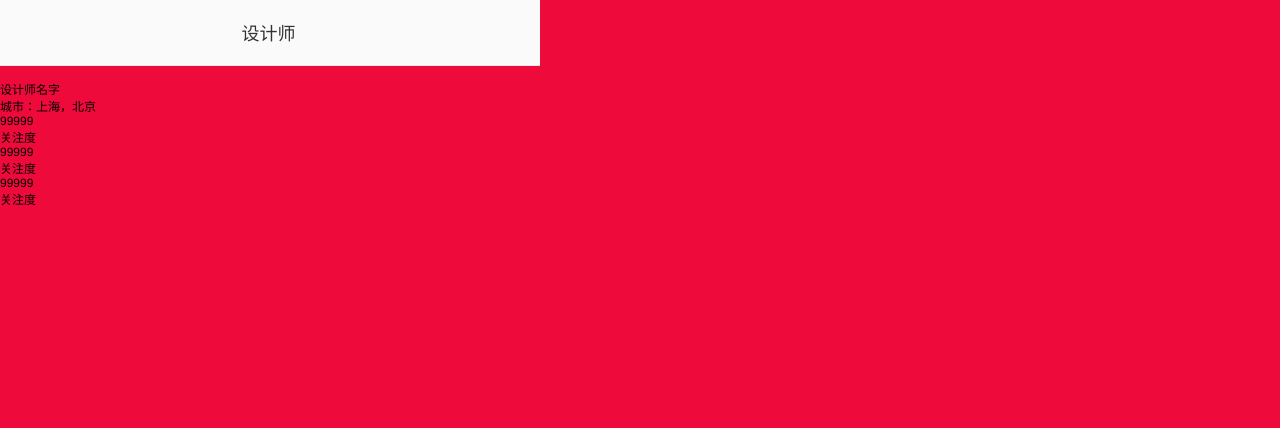
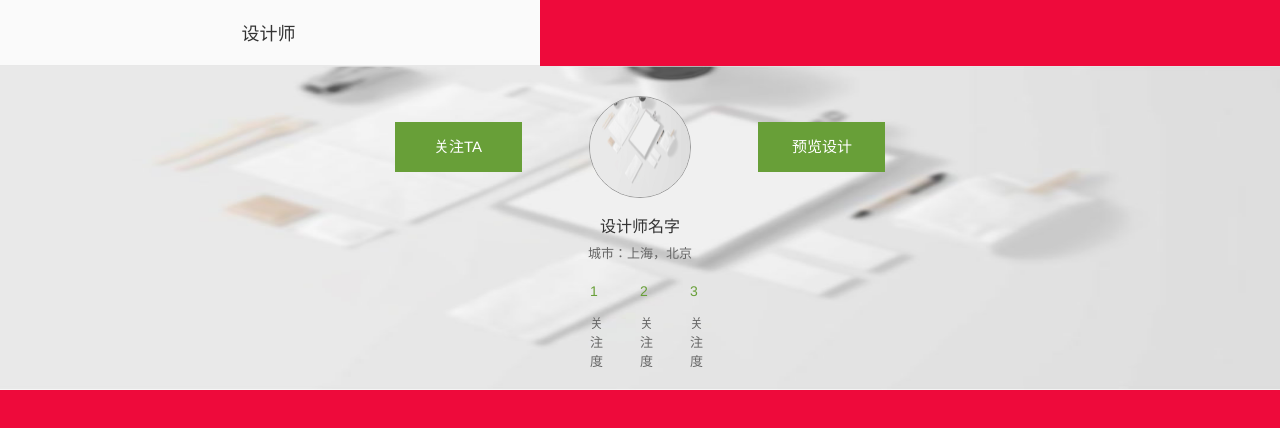
Before and after one commit to jcpplus/Flexible, a plain HTML site: page index.html in a window 1280 px wide. Drawn offline with Linux system fonts and the light colour scheme.

Commit message:
完善一小部分

```diff
--- a/assets/scss/_1080.scss
+++ b/assets/scss/_1080.scss
@@ -98,7 +98,8 @@ $rem-base: 108px;
 
 /*********nav**********/
 .tuku-nav{
-    position: absolute;
+    // position: absolute;
+    position: relative;
     top: 0;
     left: 0;
     right: 0;
@@ -158,10 +159,74 @@ $rem-base: 108px;
 }
 .designer-profile {
     position: relative;
-     padding-top: rem-calc(132);
-    // background: url(../img/profile_bg.jpg) no-repeat;
-    background-size: contain;
-    width: rem-calc(1080);
-    height: rem-calc(584);
-
+    background: url(../img/profile_bg.jpg) no-repeat;
+    background-size: 100% 100%;
+    .profile-detail {
+       padding: rem-calc(60 0 40 0);
+    }
 }
+ .profile-op {
+    display: -webkit-box;
+    -webkit-box-align: center;
+    -webkit-box-pack: center;
+    .profile-avator {
+        margin: 0 rem-calc(135);
+        width: rem-calc(200);
+        height: rem-calc(200);
+        border-radius: 50%;
+        border: 1px solid #999;
+        overflow: hidden;
+        img {
+            width: 100%;
+            height: 100%;
+        }
+    }
+    .profile-follow ,
+    .profile-per-order {
+        background: #689f38;
+        color: #fff;
+        @include font-dpr(15px);
+        width: rem-calc(254);
+        height: rem-calc(100);
+        line-height: rem-calc(100);
+        text-align: center;
+        &:active,
+        &.hover {
+            background: #97c074;
+        }
+    }
+}
+.profile-social {
+    text-align: center;
+    padding-top:rem-calc(30);
+    .profile-name {
+        padding-bottom: rem-calc(12);
+        color: #333;
+        @include font-dpr(16px);
+    }
+    .profile-city {
+        color: #666;
+        @include font-dpr(13px);
+    }
+    .profile-item {
+        display: -webkit-box;
+        -webkit-box-align: center;
+        -webkit-box-pack: center;
+        padding-top: rem-calc(42);
+        .social {
+            -webkit-flex: 1;
+            color: #666;
+            &:nth-child(2) {
+                margin: rem-calc(0 100);
+            }
+        }
+        .social-item-num {
+            @include font-dpr(14px);
+            color: #689f38;
+        }
+        .social-item-text {
+            padding-top: rem-calc(28);
+            @include font-dpr(13px);
+        }
+    }
+}
--- a/assets/scss/f.scss
+++ b/assets/scss/f.scss
@@ -1,5 +1,9 @@
 @charset "utf-8";
 
+
+// * {
+//     box-sizing: border-box;
+// }
 @import "global";
 @import "f1";
 @import "1080";
--- a/index.html
+++ b/index.html
@@ -1,19 +1,22 @@
 <!DOCTYPE html>
 <html lang="en">
+
 <head>
     <meta charset="UTF-8">
-    <meta content="yes" name="apple-mobile-web-app-capable"/>
-    <meta content="yes" name="apple-touch-fullscreen"/>
-    <meta content="telephone=no" name="format-detection"/>
+    <meta content="yes" name="apple-mobile-web-app-capable" />
+    <meta content="yes" name="apple-touch-fullscreen" />
+    <meta content="telephone=no" name="format-detection" />
     <meta content="black" name="apple-mobile-web-app-status-bar-style">
     <script src="./assets/js/flexible.debug.js" type="text/javascript"></script>
     <title>1080宽的设计稿</title>
     <link rel="stylesheet" href="./assets/css/flexible.debug.css">
     <link rel="stylesheet" href="./assets/css/f.css">
 </head>
+
 <body>
     <div class="page-wrap">
-    <div class="page page-content">
+        <div class="page">
+            <div class="page-content ">
                 <div class="tuku-nav">
                     <div class="nav-back"></div>
                     <div class="nav-title">设计师</div>
@@ -21,36 +24,46 @@
                         <div class="nav-share"></div>
                     </div>
                 </div>
-        <div class="page-content ">
                 <div class="designer-profile">
                     <div class="profile-detail">
-                    <div class="profile-img">
-                        <img src="" alt="">
-                        <p>设计师名字</p>
+                        <div class="profile-op">
+                            <div class="profile-follow">
+                                关注TA
+                            </div>
+                            <div class="profile-avator">
+                                <img class="" src="./assets/img/profile_bg.jpg" alt="">
+                            </div>
+                            <div class="profile-per-order">
+                                预览设计
+                            </div>
+                        </div>
+                        <div class="profile-social">
+                            <div class="profile-name">
+                                <p class="name">设计师名字</p>
                             </div>
                             <div class="profile-city">
                                 城市：上海，北京
                             </div>
-
-                    <div class="profile-soc">
-                        <div class="soc">
-                            <p class="soc-item-num">99999</p>
-                            <p class="soc-item-text">关注度</p>
+                            <div class="profile-item">
+                                <div class="social">
+                                    <p class="social-item-num">1</p>
+                                    <p class="social-item-text">关注度</p>
                                 </div>
-                        <div class="soc">
-                            <p class="soc-item-num">99999</p>
-                            <p class="soc-item-text">关注度</p>
+                                <div class="social">
+                                    <p class="social-item-num">2</p>
+                                    <p class="social-item-text">关注度</p>
                                 </div>
-                        <div class="soc">
-                            <p class="soc-item-num">99999</p>
-                            <p class="soc-item-text">关注度</p>
+                                <div class="social">
+                                    <p class="social-item-num">3</p>
+                                    <p class="social-item-text">关注度</p>
                                 </div>
                             </div>
                         </div>
                     </div>
                 </div>
-
+            </div>
         </div>
     </div>
 </body>
+
 </html>
```
Also changed, not shown: assets/css/f.css. Lines whose indentation alone changed are shown as unchanged.
